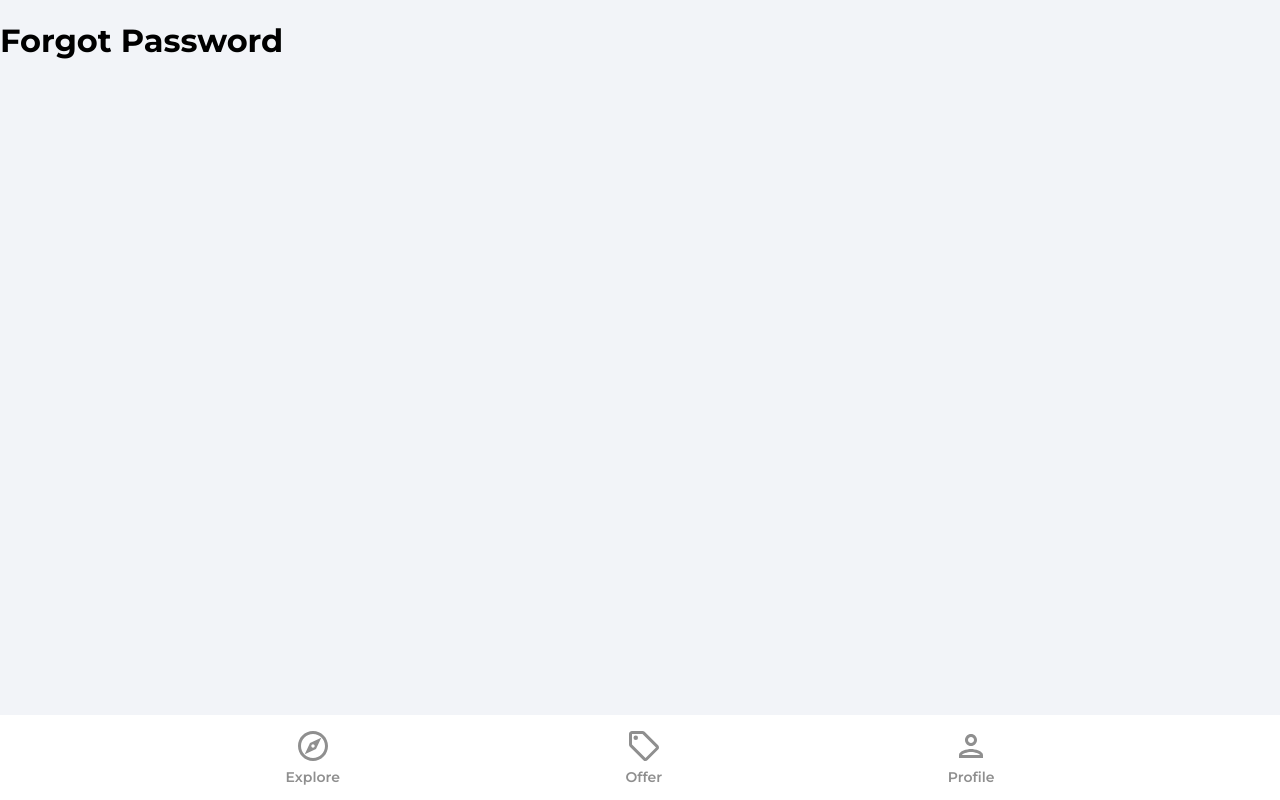
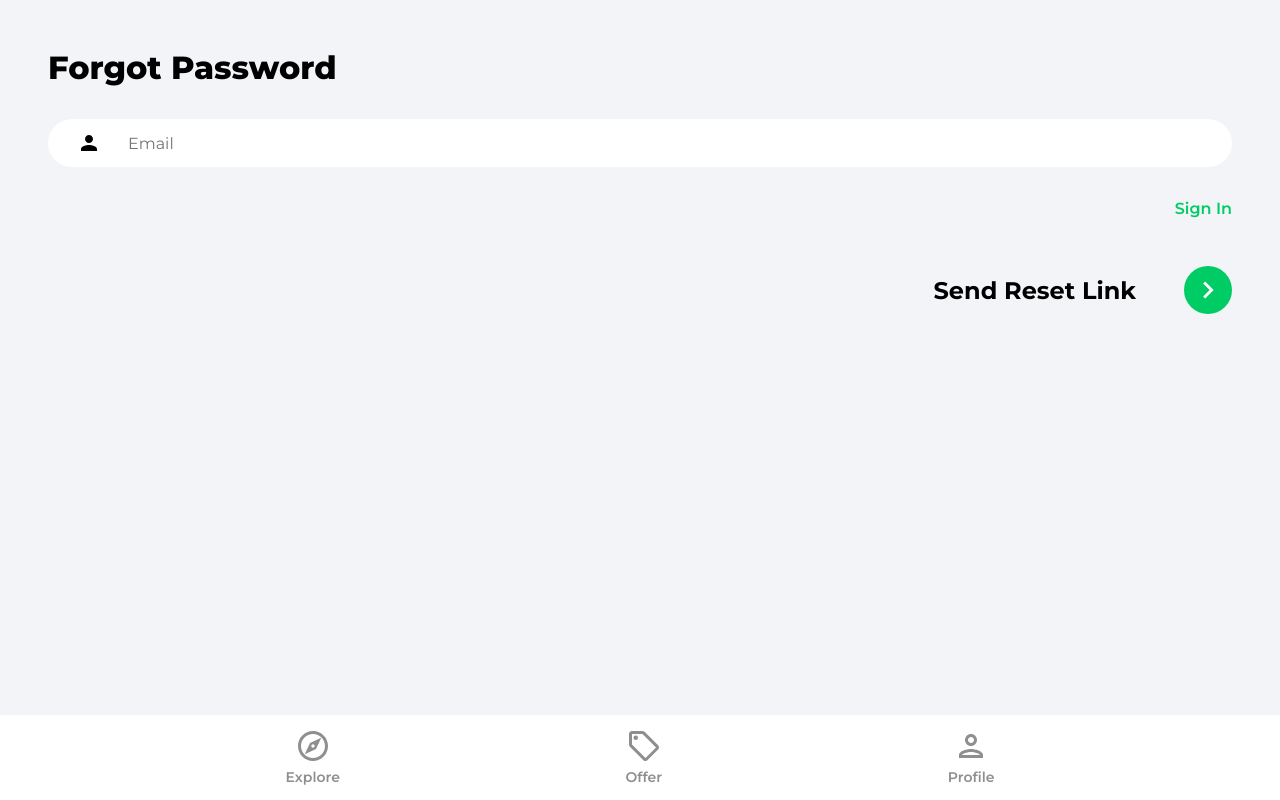
Before and after one commit to chernykh-ru/house-market, a React (Create React App) app: page /forgot-password in a window 1280 px wide. Built offline with nearby package versions, Linux system fonts and the light colour scheme; the HTML template or start-up script is replaced by a standard one.

Commit message:
added forgot user password in firestore

```diff
--- a/src/pages/ForgotPassword.tsx
+++ b/src/pages/ForgotPassword.tsx
@@ -1,11 +1,60 @@
-import React, { FC } from 'react';
+import React, { FC, useState } from 'react'
+import { Link } from 'react-router-dom'
+import { getAuth, sendPasswordResetEmail } from 'firebase/auth'
+import { toast } from 'react-toastify'
+import { ReactComponent as ArrowRightIcon } from '../assets/svg/keyboardArrowRightIcon.svg'
+import { app } from '../firebase.config'
 
 const ForgotPassword: FC = () => {
+  const [email, setEmail] = useState<string>('')
+
+  const handleChangeValue = (e: React.ChangeEvent<HTMLInputElement>) => {
+    setEmail(e.target.value)
+  }
+
+  const handlerSubmit = async (e: React.FormEvent<HTMLFormElement>) => {
+    e.preventDefault()
+    try {
+      const auth = getAuth(app)
+      await sendPasswordResetEmail(auth, email)
+      toast.success('Email was sent')
+    } catch (error) {
+      if (error instanceof Error) {
+        toast.error('Could not send reset email')
+      }
+    }
+  }
   return (
-    <div>
-      <h1>Forgot Password</h1>
+    <div className='pageContainer'>
+      <header>
+        <p className='pageHeader'>Forgot Password</p>
+      </header>
+
+      <main>
+        <form onSubmit={handlerSubmit}>
+          <input
+            onChange={handleChangeValue}
+            value={email}
+            id='email'
+            type='email'
+            className='emailInput'
+            placeholder='Email'
+          />
+
+          <Link className='forgotPasswordLink' to={'/sign-in'}>
+            Sign In
+          </Link>
+
+          <div className='signInBar'>
+            <div className='signInText'>Send Reset Link</div>
+            <button className='signInButton'>
+              <ArrowRightIcon fill='#ffffff' width='34px' height='34px' />
+            </button>
+          </div>
+        </form>
+      </main>
     </div>
-  );
-};
+  )
+}
 
-export default ForgotPassword;
+export default ForgotPassword
```
